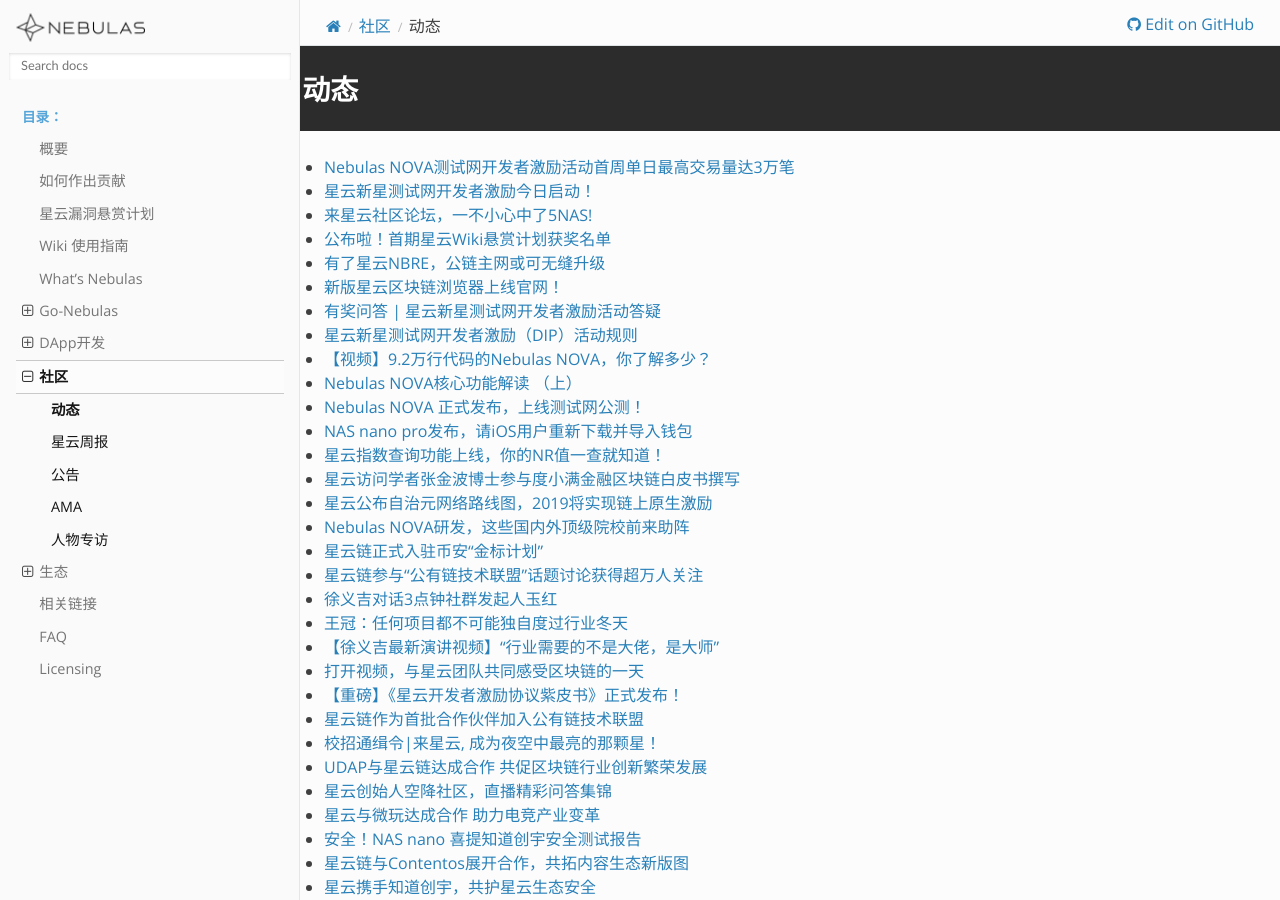
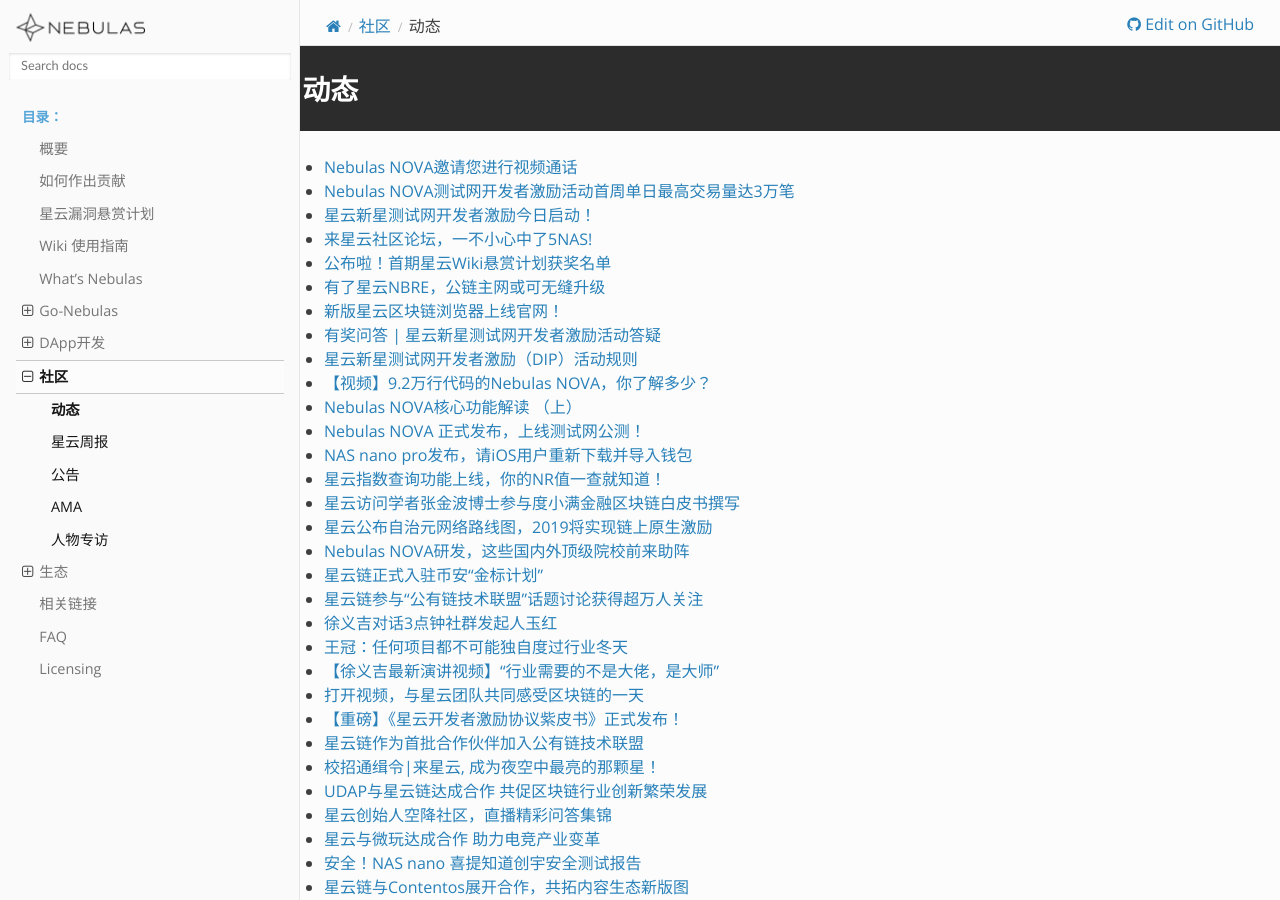
Before and after one commit to nebulasio/nebdocs, a Sphinx documentation site: the page built from docs/community/events.md, in a window 1280 px wide and 900 px high. Built offline with Sphinx 7.4.7 and the Read the Docs theme 2.0.0, drawn with Linux system fonts in a browser that asks for light colours; pages that are not in the unit, such as notebooks, are missing from menus.

Commit message:
Update events.md

```diff
--- a/docs/community/events.md
+++ b/docs/community/events.md
@@ -1,4 +1,5 @@
 # 动态
+- [Nebulas NOVA邀请您进行视频通话](https://blog.nebulas.io/2019/01/30/nebulas-nova-invites-you-to-make-a-video-call/)
 - [Nebulas NOVA测试网开发者激励活动首周单日最高交易量达3万笔](https://blog.nebulas.io/2019/01/29/week-1-winners-of-nebulas-nova-testnet-developer-incentive-program/)
 - [星云新星测试网开发者激励今日启动！](https://blog.nebulas.io/2019/01/21/nebuals-testnet-developer-incentive-program-launches-today/)
 - [来星云社区论坛，一不小心中了5NAS!](https://blog.nebulas.io/2019/01/22/winners-of-nebulas-nova-developer-incentive-program-ama/)
```
